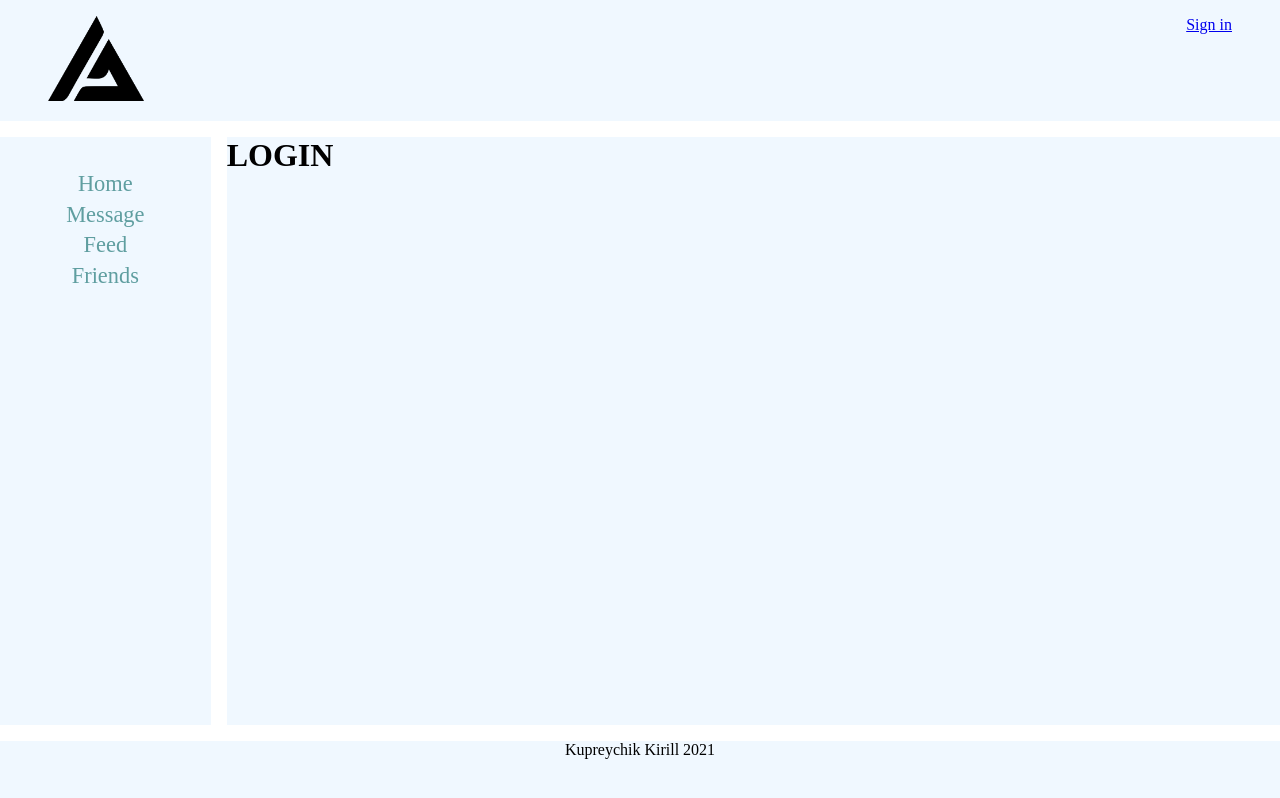
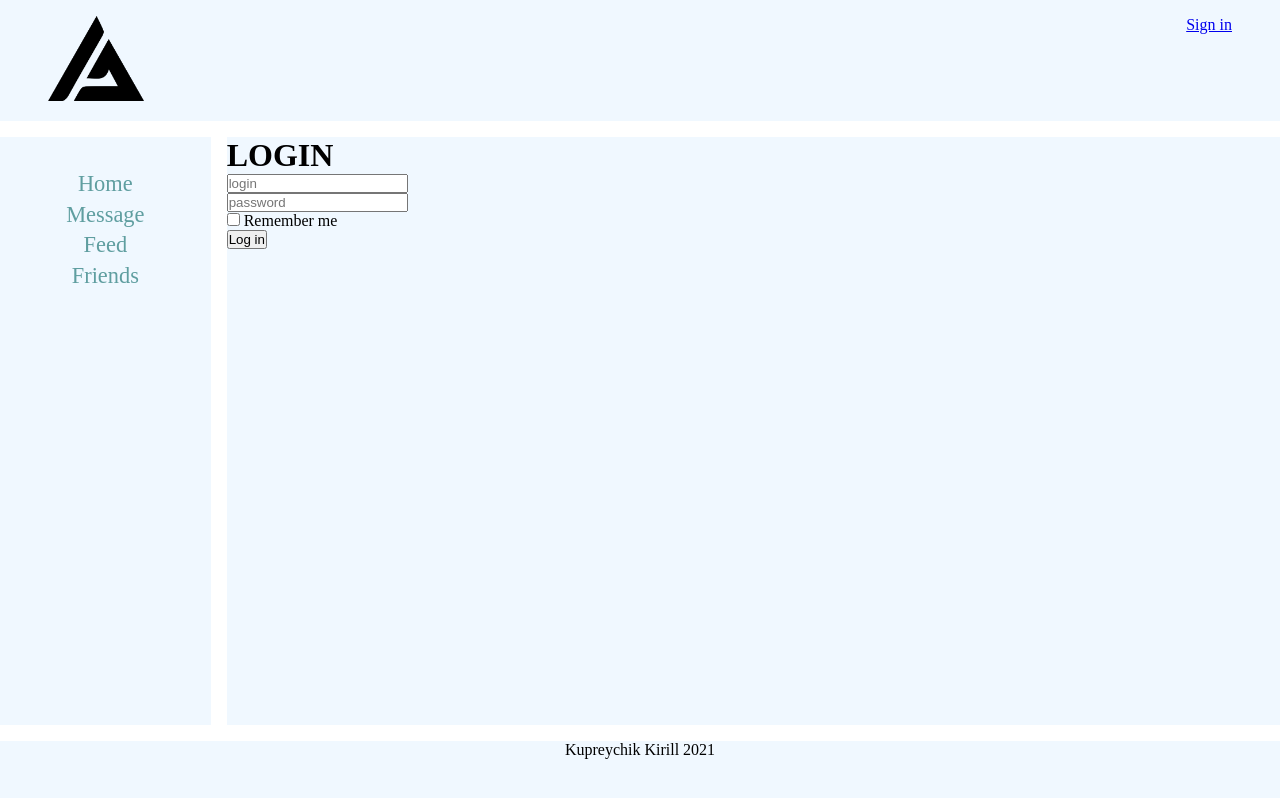
Before and after one commit to Kupreyka/bsu, a React (Create React App) app: page /login in a window 1280 px wide. Built offline with nearby package versions, Linux system fonts and the light colour scheme; no server answers.

Commit message:
add form in login page

```diff
--- a/package.json
+++ b/package.json
@@ -13,6 +13,7 @@
     "react-router-dom": "^5.2.0",
     "react-scripts": "4.0.3",
     "redux": "^4.1.1",
+    "redux-form": "^8.3.8",
     "redux-thunk": "^2.4.1",
     "router": "^1.3.5",
     "web-vitals": "^1.1.2"
--- a/src/App.js
+++ b/src/App.js
@@ -22,7 +22,7 @@
                     <Route path='/message' render={() => <MessageContainer />}/>
                     <Route path='/feed' render={() => <Feed/>}/>
                     <Route path='/friends' render={() => <FriendsClass/>}/>
-                    <Route path='/login' render={() => <Login/>}/>
+                    <Route path='/login' render={() => <Login />}/>
                 </div>
             </div>
             <Footer/>
--- a/src/Components/Login/Login.jsx
+++ b/src/Components/Login/Login.jsx
@@ -1,7 +1,37 @@
 import React from "react";
+import {Field, reduxForm} from "redux-form";
 
 const Login = (props) => {
-    return <h1>LOGIN</h1>
+    const onSubmit = value => {
+        console.log(value)
+    }
+    return (
+        <>
+            <h1>LOGIN</h1>
+            <LoginReduxForm onSubmit={onSubmit}/>
+        </>
+    )
 }
 
+const LoginForm = (props) => {
+    return (
+        <form onSubmit={props.handleSubmit}>
+            <div>
+                <Field placeholder={'login'} name={'Login'} component={'input'}/>
+            </div>
+            <div>
+                <Field placeholder={'password'} name={'Password'} component={'input'} type={'password'}/>
+            </div>
+            <div>
+                <Field type="checkbox" name={'Remember me'} component={'input'}/> Remember me
+            </div>
+            <div>
+                <button>Log in</button>
+            </div>
+        </form>
+    )
+}
+
+const LoginReduxForm = reduxForm({form: 'login'})(LoginForm)
+
 export default Login
--- a/src/redux/redux-store.js
+++ b/src/redux/redux-store.js
@@ -4,13 +4,15 @@
 import FriendsReducer from "./Friends-page-reducer";
 import AuthReducer from "./Auth-reducer";
 import thunkMiddleware from "redux-thunk";
+import { reducer as formReducer } from 'redux-form'
 
 let Reducers = combineReducers(
     {
         ProfilePage: ProfilePageReducer,
         DialogsPage: DialogsPageReducer,
         FriendsPage: FriendsReducer,
-        Auth: AuthReducer
+        Auth: AuthReducer,
+        form: formReducer
     }
 )
 
```
Also changed, not shown: 1 other file (tests, documents, lock files or other folders).
